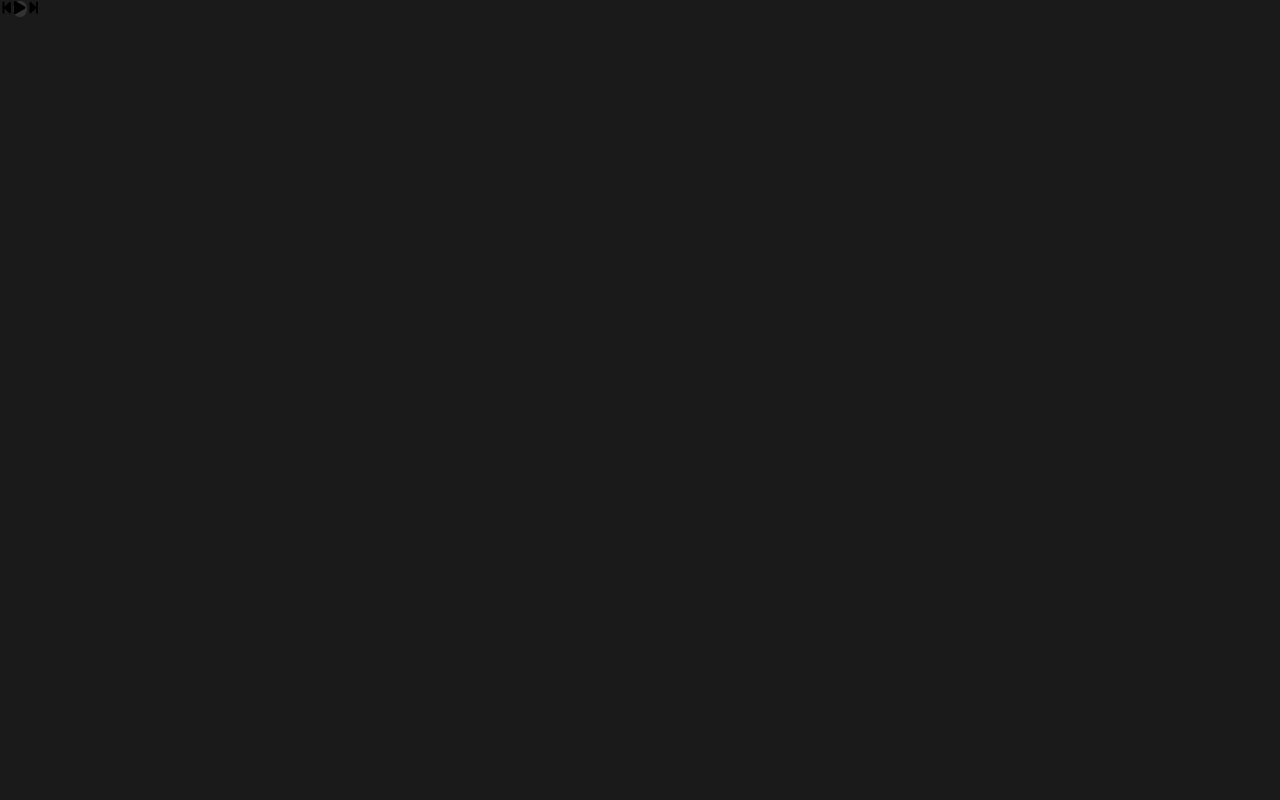
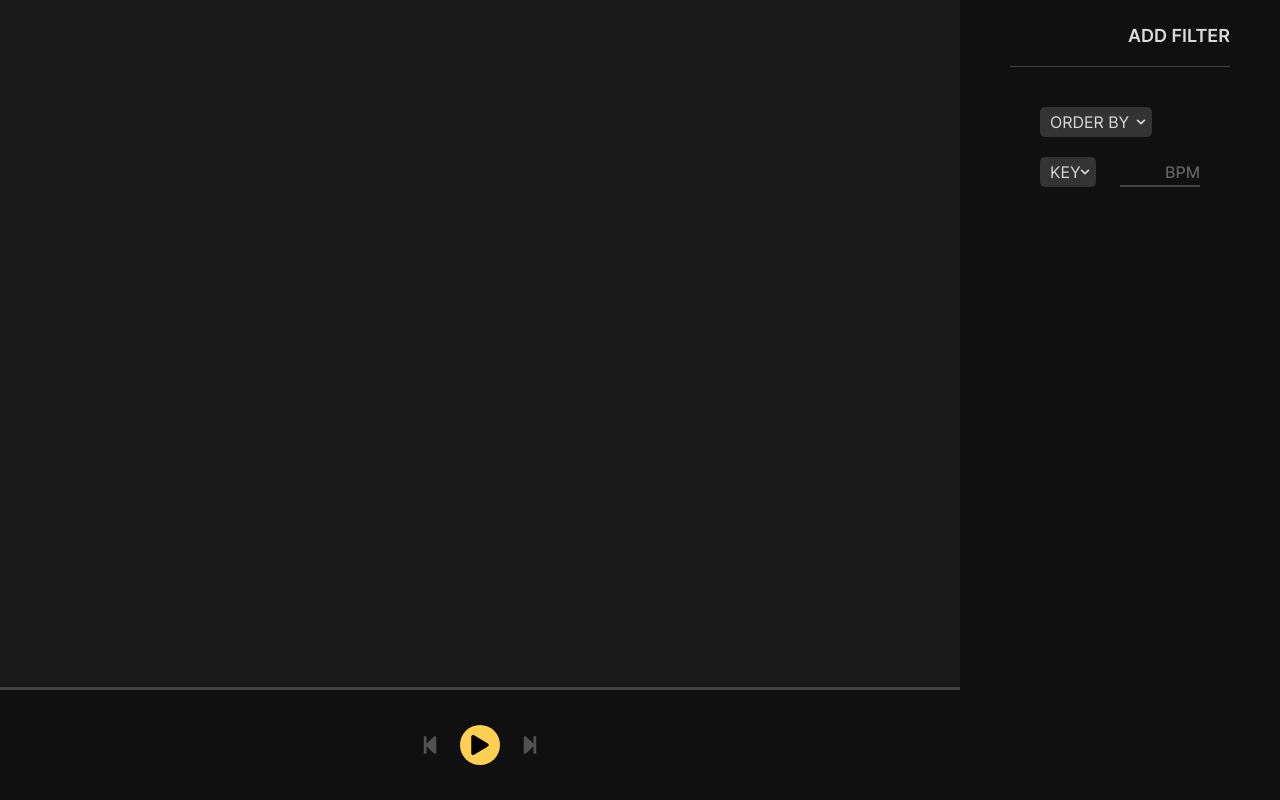
Before and after one commit to PierreHervelin/prodbypayangar, a React app in the folder web/: page / in a window 1280 px wide. Built offline with nearby package versions, Linux system fonts and the light colour scheme.

Commit message:
nav-style

```diff
--- /dev/null
+++ b/web/src/components/filter/filter.component.js
@@ -0,0 +1,48 @@
+import React, { useState } from 'react';
+import SelectComponent from '../select.component';
+
+const FilterComponent = () => {
+    const [bpm, setBpm] = useState(undefined);
+
+    return (
+        <div className="filters">
+            <h3>ADD FILTER</h3>
+            <hr></hr>
+            <div className="container">
+                <SelectComponent
+                    content={
+                        <div className="content">
+                            <span>Date asc</span>
+                            <span>Date desc</span>
+                            <span>Time asc</span>
+                            <span>Time desc</span>
+                        </div>
+                    }
+                    header="ORDER BY"
+                />
+                <div className="genre"></div>
+                <div className="key-bpm">
+                    <SelectComponent
+                        content={
+                            <div className="content">
+                                <span>Cmaj</span>
+                                <span>Cmin</span>
+                                <span>C#maj</span>
+                                <span>C#min</span>
+                                <span>Dmaj</span>
+                                <span>D#min</span>
+                            </div>
+                        }
+                        header="KEY"
+                    />
+                    <div className="bpm-input">
+                        <input type="text" onChange={(e) => setBpm(Number.isInteger(Number(e.target.value)) ? e.target.value : 0)} value={bpm} />
+                        <span>BPM</span>
+                    </div>
+                </div>
+            </div>
+        </div>
+    );
+};
+
+export default FilterComponent;
--- /dev/null
+++ b/web/src/components/menu.component.js
@@ -0,0 +1,12 @@
+import React from 'react';
+import FilterComponent from './filter/filter.component';
+
+const MenuComponent = () => {
+    return (
+        <div className="menu">
+            <FilterComponent />
+        </div>
+    );
+};
+
+export default MenuComponent;
--- a/web/src/components/player/controls.component.js
+++ b/web/src/components/player/controls.component.js
@@ -16,7 +16,7 @@ const ControlsComponent = () => {
     }, [audio]);
     return (
         <div className="controls">
-            <button className="no-background-button">
+            <button onClick={() => dispatch({ type: AudioActions.bwdSkip })} className="no-background-button">
                 <FaStepBackward />
             </button>
             <button
@@ -31,7 +31,7 @@ const ControlsComponent = () => {
             >
                 {playButton}
             </button>
-            <button className="no-background-button">
+            <button onClick={() => dispatch({ type: AudioActions.fwdSkip })} className="no-background-button">
                 <FaStepForward />
             </button>
         </div>
--- /dev/null
+++ b/web/src/components/select.component.js
@@ -0,0 +1,28 @@
+import React, { useState } from 'react';
+import PropTypes from 'prop-types';
+import { FaChevronDown } from 'react-icons/fa';
+
+const SelectComponent = ({ content, header }) => {
+    const [active, setActive] = useState(false);
+    const [selected, setSelected] = useState(header);
+
+    const handleClick = (e) => {
+        if (e.target.parentNode.classList.contains('content')) setSelected(e.target.innerText);
+        setActive(!active);
+    };
+
+    return (
+        <div onClick={handleClick} className={`select ${active ? 'active' : ''}`}>
+            <span className="selected">{selected}</span>
+            <FaChevronDown />
+            {content}
+        </div>
+    );
+};
+
+SelectComponent.propTypes = {
+    content: PropTypes.element,
+    header: PropTypes.string,
+};
+
+export default SelectComponent;
--- a/web/src/pages/home.page.js
+++ b/web/src/pages/home.page.js
@@ -1,4 +1,5 @@
 import React from 'react';
+import MenuComponent from '../components/menu.component';
 import PlayerComponent from '../components/player/player.component';
 import { AudioProvider } from '../stores/audio.store';
 
@@ -8,6 +9,7 @@ const HomePage = () => {
             <AudioProvider>
                 <PlayerComponent />
             </AudioProvider>
+            <MenuComponent />
         </div>
     );
 };
--- a/web/src/stores/audio.store.js
+++ b/web/src/stores/audio.store.js
@@ -14,11 +14,14 @@ const reducer = (state, action) => {
     let beatId;
     switch (action.type) {
         case AudioActions.play:
-            state.audio.play();
-            return {
-                ...state,
-                played: true,
-            };
+            if (state.playlist.length > 0 && state.beatId) {
+                state.audio.play();
+                return {
+                    ...state,
+                    played: true,
+                };
+            }
+            return state;
         case AudioActions.pause:
             state.audio.pause();
             return {
--- /dev/null
+++ b/web/src/style/font.scss
@@ -0,0 +1,16 @@
+@font-face {
+    font-family: 'semibold';
+    src: url(../assets/font/inter/Inter-SemiBold.ttf);
+}
+@font-face {
+    font-family: 'regular';
+    src: url(../assets/font/inter/Inter-Regular.ttf);
+}
+@font-face {
+    font-family: 'medium';
+    src: url(../assets/font/inter/Inter-Medium.ttf);
+}
+@font-face {
+    font-family: 'thin';
+    src: url(../assets/font/inter/Inter-Thin.ttf);
+}
--- /dev/null
+++ b/web/src/style/home.scss
@@ -0,0 +1,138 @@
+.homepage {
+    width: 100%;
+    height: 100%;
+    position: relative;
+
+    .menu {
+        position: fixed;
+        top: 0;
+        right: 0;
+        width: 25%;
+        height: 100%;
+        background-color: $navColor;
+        padding-inline: 50px;
+        padding-block: 25px;
+
+        h3 {
+            color: $secondFontColor;
+            font-weight: normal;
+            text-align: end;
+            margin-bottom: 20px;
+            font-size: 18px;
+            font-family: 'semibold';
+        }
+
+        .filters {
+            hr {
+                width: 100%;
+                height: 1px;
+                border: none;
+                background-color: $timelineColor;
+            }
+            .container {
+                padding-inline: 30px;
+                display: flex;
+                flex-flow: column nowrap;
+                justify-content: flex-start;
+                align-items: flex-start;
+                position: relative;
+                margin-top: 30px;
+
+                & > .select {
+                    width: 70%;
+                    margin-block: 10px;
+                }
+
+                .key-bpm {
+                    width: 100%;
+                    position: relative;
+                    height: 30px;
+                    margin-block: 10px;
+
+                    .select {
+                        position: absolute;
+                        width: 35%;
+                        height: 100%;
+                        top: 0;
+                        left: 0;
+                    }
+
+                    .bpm-input {
+                        position: absolute;
+                        width: 50%;
+                        height: 100%;
+                        top: 0;
+                        right: 0;
+
+                        span {
+                            position: absolute;
+                            bottom: 5px;
+                            right: 0;
+                            font-size: 16px;
+                            color: $informationFontColor;
+                            font-family: 'medium';
+                        }
+
+                        input {
+                            width: 100%;
+                            height: 100%;
+                            font-size: 16px;
+                            color: $secondFontColor;
+                            padding-left: 10px;
+                        }
+                    }
+                }
+            }
+        }
+    }
+
+    .player {
+        position: fixed;
+        bottom: 0;
+        left: 0;
+        width: 75%;
+        background-color: $navColor;
+        height: 110px;
+
+        .timeline {
+            position: absolute;
+            top: -3px;
+            left: 0;
+            width: 100%;
+            background-color: $timelineColor;
+            height: 3px;
+
+            .current-time {
+                height: 100%;
+                position: absolute;
+                top: 0;
+                left: 0;
+                background-color: $activeColor;
+            }
+        }
+
+        .controls {
+            position: absolute;
+            top: 50%;
+            left: 50%;
+            transform: translate(-50%, -50%);
+            display: flex;
+            flex-flow: row nowrap;
+            justify-content: center;
+            align-items: center;
+
+            .round-button {
+                background-color: $activeColor;
+            }
+
+            .no-background-button {
+                margin-inline: 20px;
+
+                svg {
+                    color: #515151;
+                    font-size: 20px;
+                }
+            }
+        }
+    }
+}
--- a/web/src/style/index.scss
+++ b/web/src/style/index.scss
@@ -1 +1,3 @@
+@import './font.scss';
 @import './main.scss';
+@import './home.scss';
--- a/web/src/style/main.scss
+++ b/web/src/style/main.scss
@@ -6,6 +6,7 @@ $activeColor: #ffcf52;
 $buttonColor: #333333;
 $inactiveButtonColor: #1b1b1b;
 $hoverColor: #212121;
+$timelineColor: #424242;
 
 $mainFontColor: white;
 $secondFontColor: #dadada;
@@ -24,6 +25,7 @@ body {
     margin: 0;
     padding: 0;
     box-sizing: border-box;
+    font-family: 'regular';
 }
 
 button {
@@ -31,16 +33,102 @@ button {
     background-color: $buttonColor;
     border: none;
     outline: none;
+    cursor: pointer;
+    display: flex;
+    flex-flow: column nowrap;
+    justify-content: center;
+    align-items: center;
 }
 .round-button {
     border-radius: 50%;
+    width: 40px;
+    height: 40px;
+    svg {
+        font-size: 20px;
+    }
 }
 .no-background-button {
     background: none;
+}
+
+input[type='text'] {
+    background: none;
+    outline: none;
+    border: none;
+    border-bottom: 2px solid $timelineColor;
 }
 
 .select {
     border-radius: 5px;
     background-color: $buttonColor;
     color: $secondFontColor;
+    position: relative;
+    width: 200px;
+    min-height: 25px;
+    padding: 5px;
+
+    cursor: pointer;
+
+    &.active {
+        z-index: 99;
+
+        svg {
+            transform: translate(0, -50%) rotate(180deg);
+        }
+        .content {
+            transform: scaleY(1);
+
+            span {
+                opacity: 1;
+                transition: opacity ease 0.5s 0.3s, background-color ease 0.2s, color ease 0.2s;
+            }
+        }
+    }
+    .selected {
+        margin-left: 5px;
+    }
+
+    .content {
+        transform-origin: top;
+        transform: scaleY(0);
+
+        position: absolute;
+        top: calc(100% - 5px);
+        left: 0;
+
+        display: flex;
+        flex-flow: column nowrap;
+        transition: transform ease 0.5s;
+
+        width: 100%;
+        background-color: $buttonColor;
+        color: $secondFontColor;
+        border-bottom-left-radius: 5px;
+        border-bottom-right-radius: 5px;
+        padding: 10px;
+
+        span {
+            opacity: 0;
+            background-color: transparent;
+            transition: opacity ease 0.5s, background-color ease 0.2s;
+            cursor: pointer;
+            width: 100%;
+            padding: 5px;
+            border-radius: 5px;
+
+            &:hover {
+                color: $mainFontColor;
+                background-color: $informationFontColor;
+            }
+        }
+    }
+
+    svg {
+        font-size: 10px;
+        transition: transform ease 0.5s;
+        position: absolute;
+        right: 6px;
+        top: 50%;
+        transform: translate(0, -50%) rotate(0);
+    }
 }
```
Also changed, not shown: web/src/assets/font/inter/Inter-Black.ttf (added), web/src/assets/font/inter/Inter-Bold.ttf (added), web/src/assets/font/inter/Inter-ExtraBold.ttf (added), web/src/assets/font/inter/Inter-ExtraLight.ttf (added), web/src/assets/font/inter/Inter-Light.ttf (added), web/src/assets/font/inter/Inter-Medium.ttf (added), web/src/assets/font/inter/Inter-Regular.ttf (added), web/src/assets/font/inter/Inter-SemiBold.ttf (added), web/src/assets/font/inter/Inter-Thin.ttf (added).
